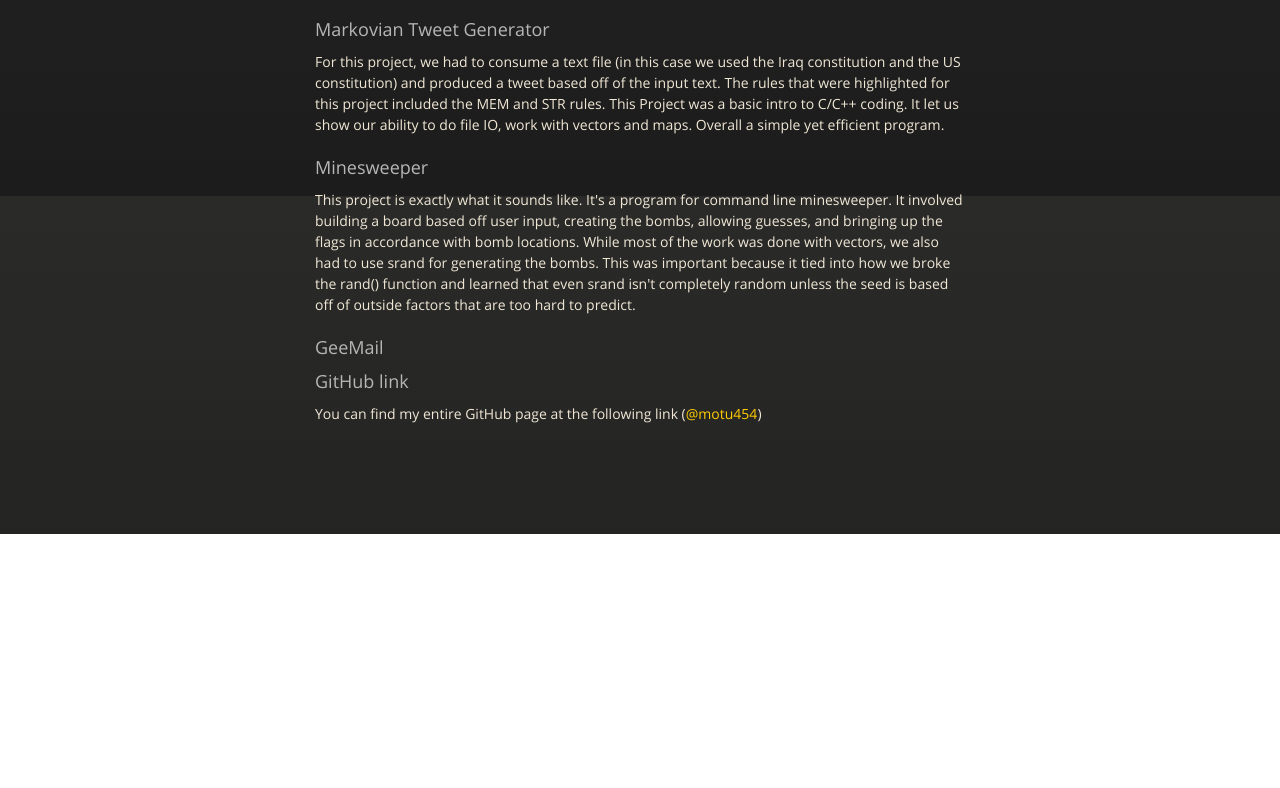
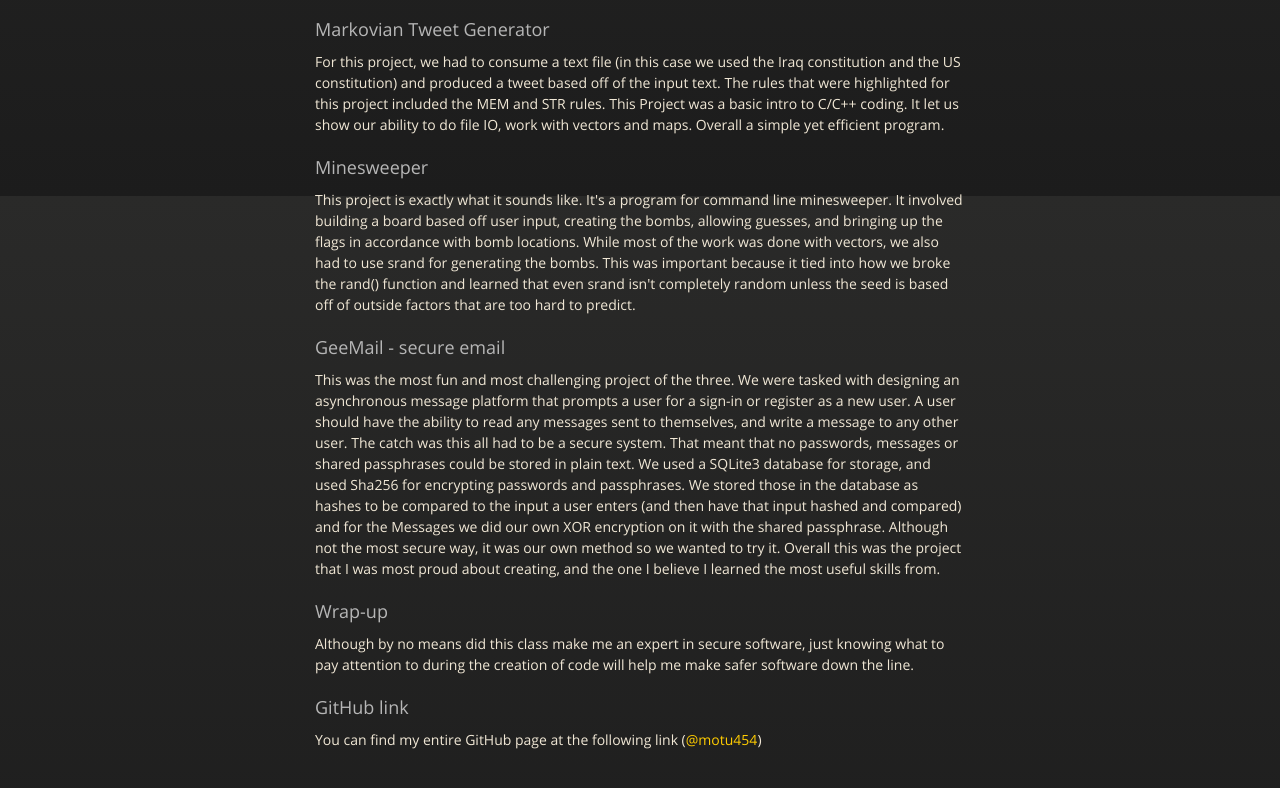
Before and after one commit to GrantOrg/github.io, a plain HTML site: page index.html in a window 1280 px wide. Shown: the part 604-1392 px from the top of the page. Before the commit the page ends 1138 px from the top, so only its background shows below. Drawn offline with nearby package versions, Linux system fonts and the light colour scheme.

Commit message:
Create gh-pages branch via GitHub

```diff
--- a/index.html
+++ b/index.html
@@ -70,7 +70,14 @@
 <p>This project is exactly what it sounds like. It's a program for command line minesweeper. It involved building a board based off user input, creating the bombs, allowing guesses, and bringing up the flags in accordance with bomb locations. While most of the work was done with vectors, we also had to use srand for generating the bombs. This was important because it tied into how we broke the rand() function and learned that even srand isn't completely random unless the seed is based off of outside factors that are too hard to predict. </p>
 
 <h3>
-<a id="geemail" class="anchor" href="#geemail" aria-hidden="true"><span aria-hidden="true" class="octicon octicon-link"></span></a>GeeMail</h3>
+<a id="geemail---secure-email" class="anchor" href="#geemail---secure-email" aria-hidden="true"><span aria-hidden="true" class="octicon octicon-link"></span></a>GeeMail - secure email</h3>
+
+<p>This was the most fun and most challenging project of the three. We were tasked with designing an asynchronous message platform that prompts a user for a sign-in or register as a new user. A user should have the ability to read any messages sent to themselves, and write a message to any other user. The catch was this all had to be a secure system. That meant that no passwords, messages or shared passphrases could be stored in plain text. We used a SQLite3 database for storage, and used Sha256 for encrypting passwords and passphrases. We stored those in the database as hashes to be compared to the input a user enters (and then have that input hashed and compared) and for the Messages we did our own XOR encryption on it with the shared passphrase. Although not the most secure way, it was our own method so we wanted to try it. Overall this was the project that I was most proud about creating, and the one I believe I learned the most useful skills from.</p>
+
+<h3>
+<a id="wrap-up" class="anchor" href="#wrap-up" aria-hidden="true"><span aria-hidden="true" class="octicon octicon-link"></span></a>Wrap-up</h3>
+
+<p>Although by no means did this class make me an expert in secure software, just knowing what to pay attention to during the creation of code will help me make safer software down the line.</p>
 
 <h3>
 <a id="github-link" class="anchor" href="#github-link" aria-hidden="true"><span aria-hidden="true" class="octicon octicon-link"></span></a>GitHub link</h3>
```
Also changed, not shown: params.json (+1 -1 lines).
